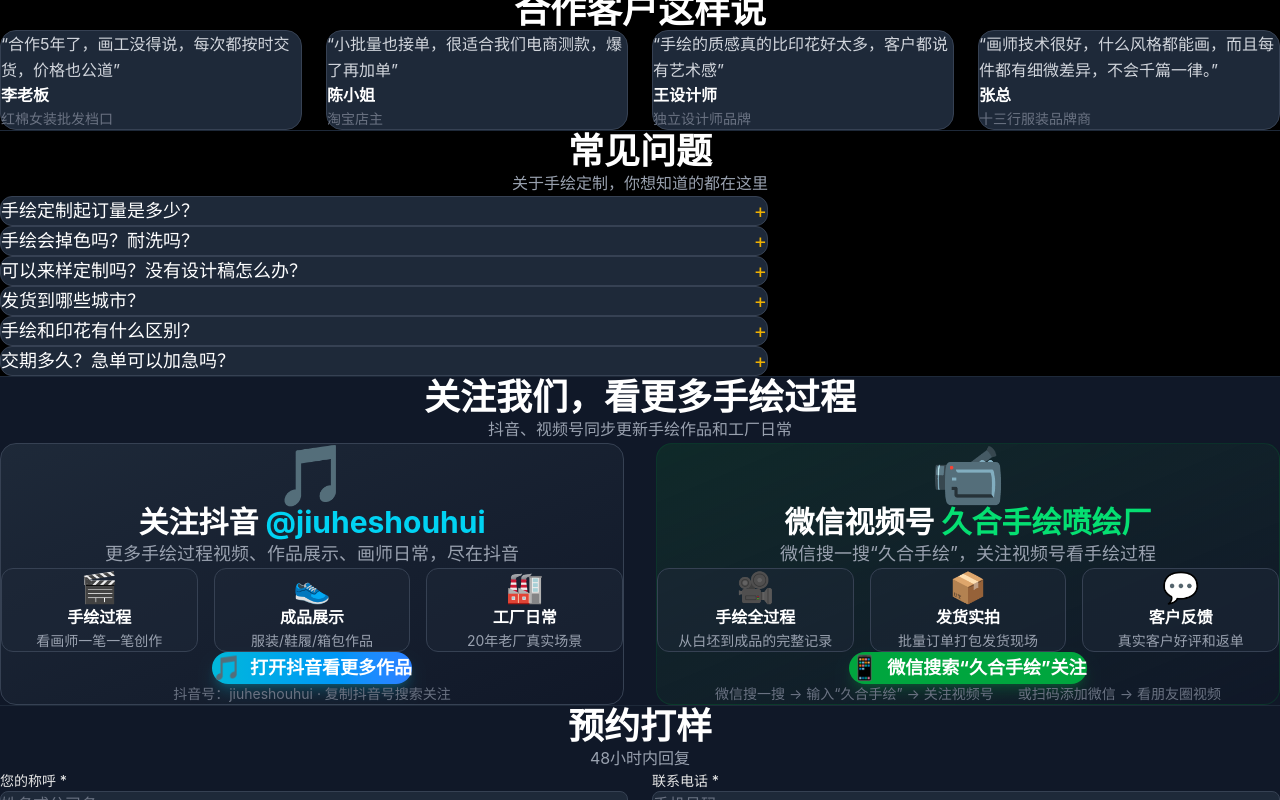
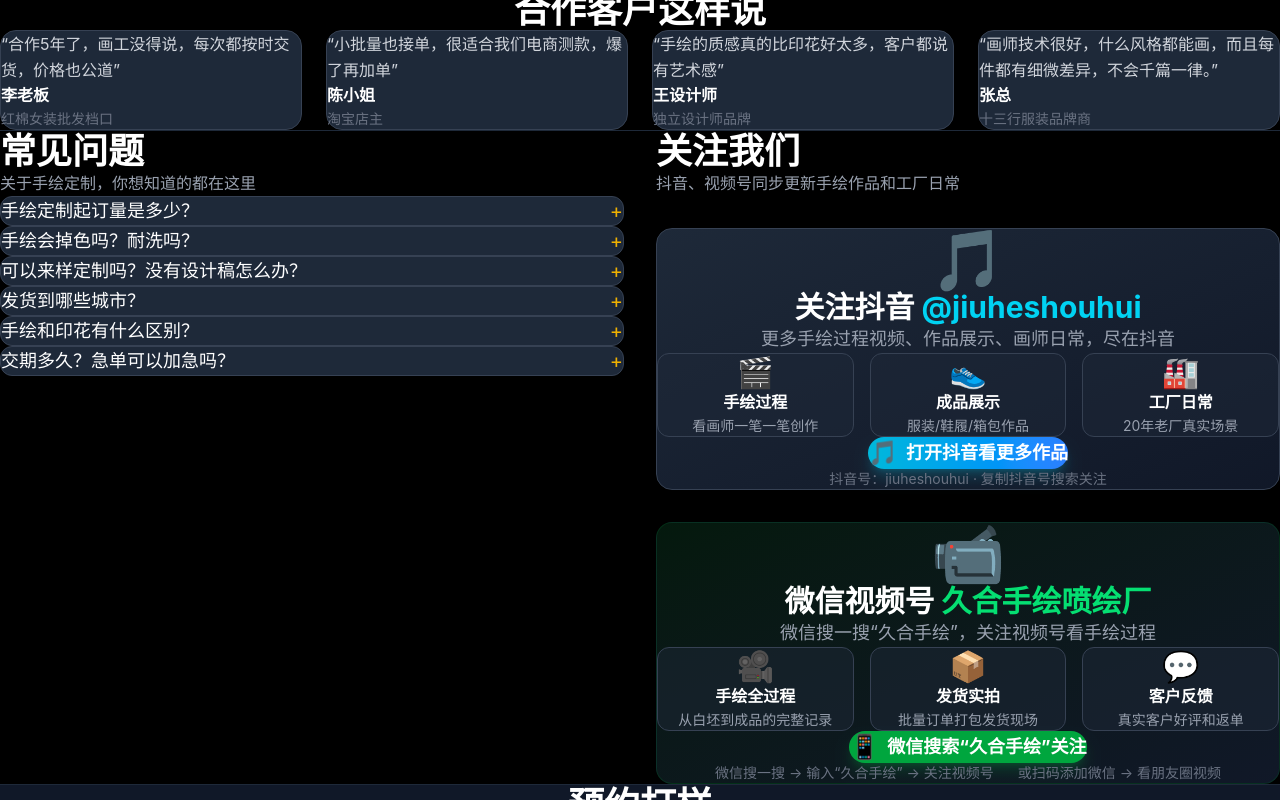
Before and after one commit to 419566896-pixel/jiuhe-handpaint, a Next.js app: page / in a window 1280 px wide. Shown: the part 2280-3080 px from the top of the page. Built offline with nearby package versions, Linux system fonts and the light colour scheme.

Commit message:
layout: FAQ与社交平台并排布局
- 左侧: 常见问题(FAQ手风琴)
- 右侧: 抖音引流+视频号引流(上下排列)
- 大屏双栏，小屏自动单栏

```diff
--- a/app/page.tsx
+++ b/app/page.tsx
@@ -292,29 +292,30 @@
       </section>
       </AnimateOnScroll>
 
-      {/* FAQ 常见问题 */}
+      {/* FAQ + 社交平台 并排 */}
       <AnimateOnScroll>
       <section id="faq" className="py-12 md:py-20 bg-black border-t border-gray-800">
         <div className="px-8">
-          <h2 className="text-3xl md:text-4xl font-bold text-center mb-4 text-white">常见问题</h2>
-          <p className="text-center text-gray-400 mb-12">关于手绘定制，你想知道的都在这里</p>
-          <FAQ />
-        </div>
-      </section>
-      </AnimateOnScroll>
+          <div className="grid lg:grid-cols-2 gap-8">
+            {/* 左侧：常见问题 */}
+            <div>
+              <h2 className="text-3xl md:text-4xl font-bold mb-4 text-white">常见问题</h2>
+              <p className="text-gray-400 mb-8">关于手绘定制，你想知道的都在这里</p>
+              <FAQ />
+            </div>
 
-      {/* 社交平台展示 */}
-      <AnimateOnScroll>
-        <section className="py-12 md:py-20 bg-gray-900 border-t border-gray-800">
-          <div className="px-8">
-            <h2 className="text-3xl md:text-4xl font-bold text-center mb-4 text-white">关注我们，看更多手绘过程</h2>
-            <p className="text-center text-gray-400 mb-12">抖音、视频号同步更新手绘作品和工厂日常</p>
-            <div className="grid md:grid-cols-2 gap-8">
+            {/* 右侧：抖音 + 视频号 */}
+            <div className="flex flex-col gap-8">
+              <div>
+                <h2 className="text-3xl md:text-4xl font-bold mb-4 text-white">关注我们</h2>
+                <p className="text-gray-400 mb-8">抖音、视频号同步更新手绘作品和工厂日常</p>
+              </div>
               <DouyinSection />
               <VideoChannelSection />
             </div>
           </div>
-        </section>
+        </div>
+      </section>
       </AnimateOnScroll>
 
       {/* 预约打样 */}
```
